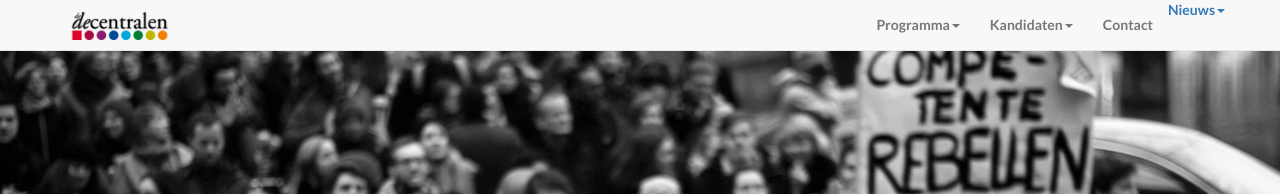
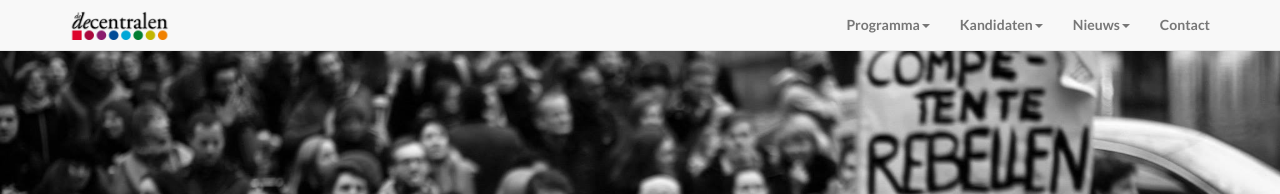
Before and after one commit to DeDecentralen/DeDecentralen.github.io, a Jekyll site: the page built from index.md, in a window 1280 px wide. Shown: the top 194 px of the page. Built offline with Jekyll 4.4.1, drawn with Linux system fonts in a browser that asks for light colours.

Commit message:
Update top.html

```diff
--- a/_includes/top.html
+++ b/_includes/top.html
@@ -116,6 +116,7 @@
                 <li><a tabindex="0" href="/kandidaten#marlise">Marlise Huijzer</a></li>
               </ul>
             </li>
+            <li class="dropdown">
               <a tabindex="0" data-toggle="dropdown" aria-expanded="false">Nieuws<span class="caret"></span></a>
               <!-- role="menu": fix moved by arrows (Bootstrap dropdown) -->
               <ul class="dropdown-menu" role="menu">
```
